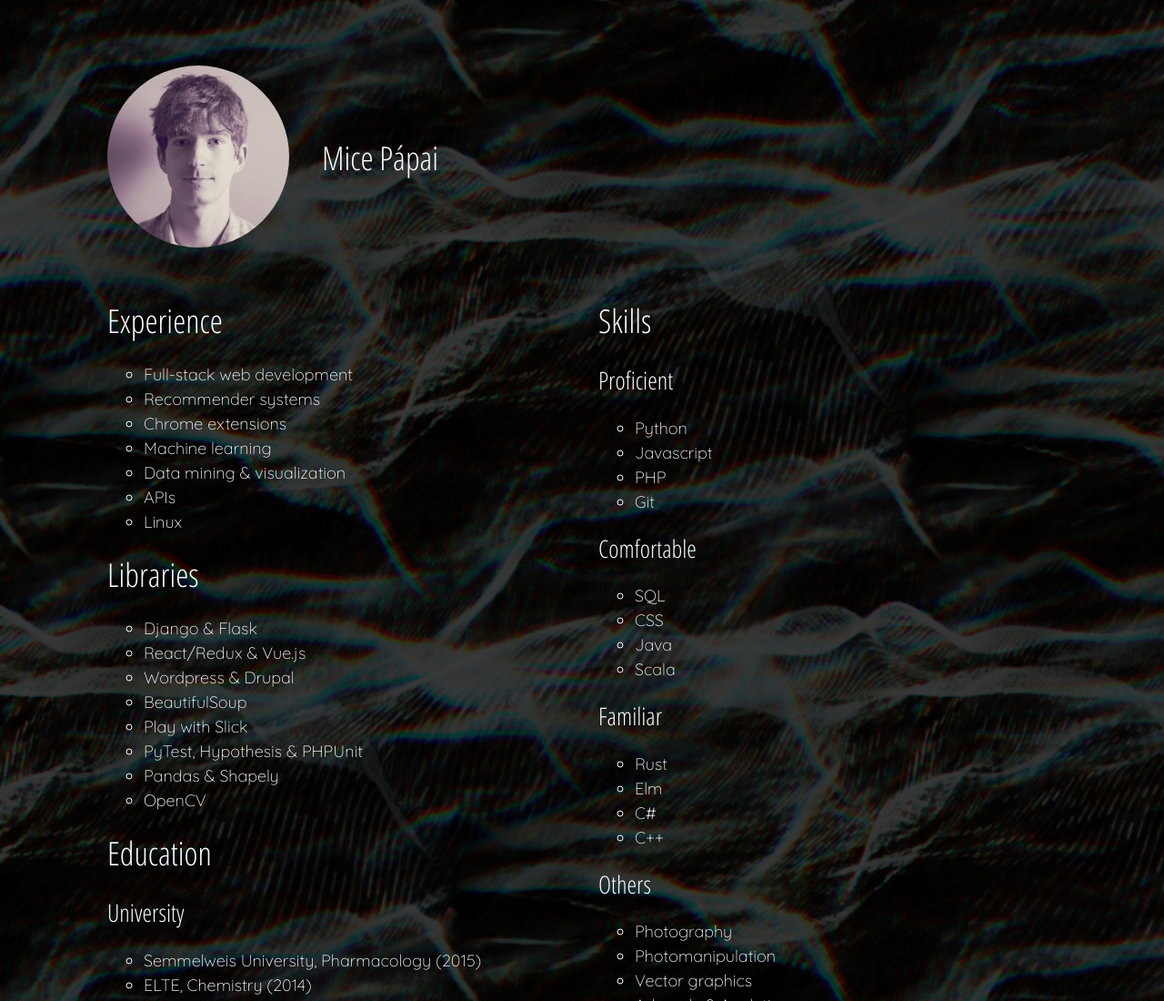
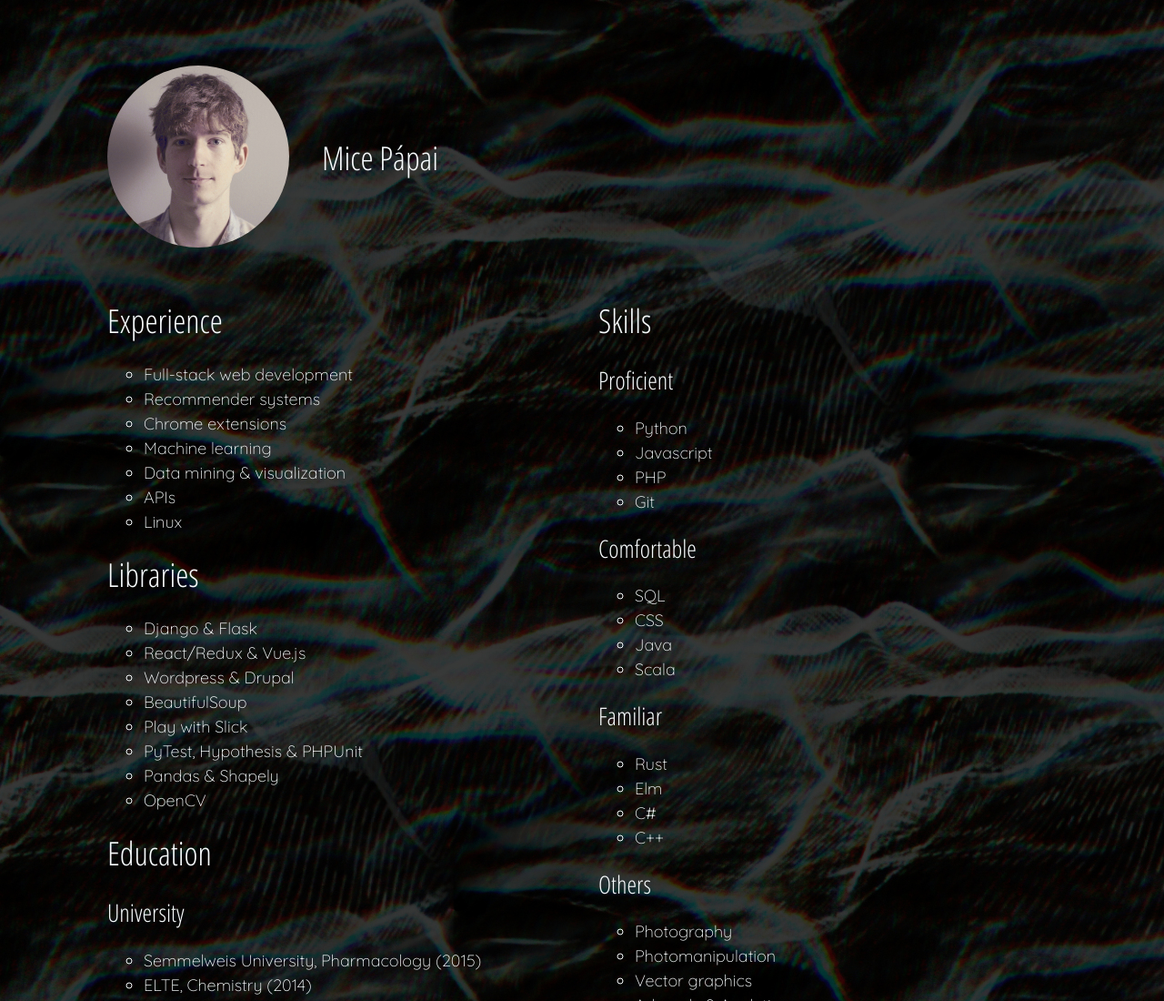
Before and after one commit to qwhex/qwhex.github.io, a website: page pug/index.pug in a window 1280 px wide. Shown: the top 1100 px of the page at 91% size. Drawn offline with nearby package versions, Linux system fonts and the light colour scheme; files that its build step writes are made by us from their sources.

Commit message:
add color portrait

```diff
--- a/pug/body-header.pug
+++ b/pug/body-header.pug
@@ -1,3 +1,3 @@
-img.portrait(src='/img/portrait_bw.jpg')
+img.portrait(src='/img/portrait_color.jpg')
 h1.title
   | Mice Pápai
```
Also changed, not shown: img/portrait_color.jpg (added).
